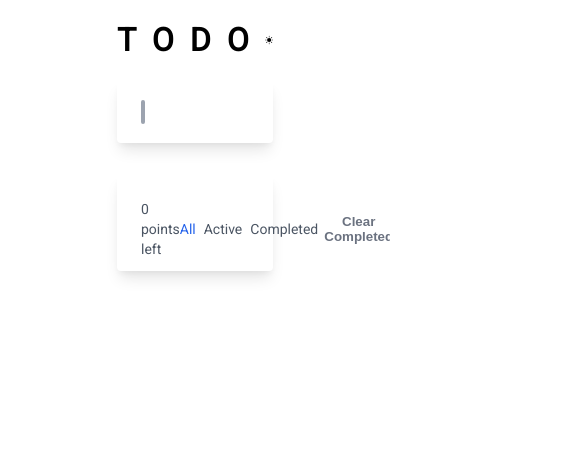
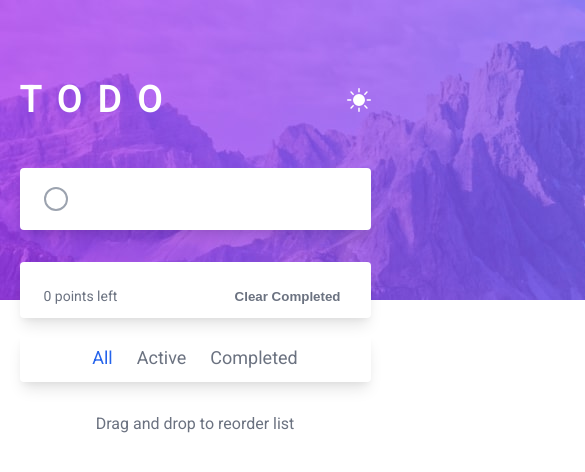
Before and after one commit to Untlsn/fancy-todo-app, a React (Vite) app: page / in a window 390 px wide. Shown: the top 472 px of the page, 585 px wide, since content can reach past the window. Built offline with nearby package versions, Linux system fonts and the light colour scheme.

Commit message:
Add responsive

```diff
--- a/src/assets/style/global.css
+++ b/src/assets/style/global.css
@@ -14,3 +14,20 @@ body {
 a {
   @apply text-current no-underline
 }
+
+.hover-visible-svg__root .hover-visible-svg__svg {
+  visibility: hidden;
+}
+
+.hover-visible-svg__root:hover .hover-visible-svg__svg {
+  visibility: visible;
+}
+
+
+
+@media (max-width: 640px) {
+  .bottom-menu-center-buttons {
+    @apply gap-6 absolute right-0 left-0 mx-auto -bottom-16
+    text-lg justify-center items-center w-[90vw] h-12 dark:bg-gray-800 shadow-lg rounded
+  }
+}
--- a/src/components/App.tsx
+++ b/src/components/App.tsx
@@ -5,10 +5,13 @@ import Title from '~/components/organisms/Title';
 
 const App = () => {
   return (
-    <div className='flex flex-col items-center h-screen dark:bg-gray-900'>
-      <div className='w-[40vw]'>
+    <div className='flex flex-col items-center h-screen text-gray-500'>
+      <div className='w-[90vw] md:w-[65vw] lg:w-[40vw]'>
         <Title />
         <List />
+        <div className='text-center mt-24 md:mt-8'>
+          Drag and drop to reorder list
+        </div>
       </div>
     </div>
   );
--- a/src/components/molecules/BottomMenu/index.tsx
+++ b/src/components/molecules/BottomMenu/index.tsx
@@ -9,11 +9,13 @@ interface BottomMenu {
 
 const BottomMenu = ({ leftPoints, onClear, filter, setFilter }: BottomMenu) => {
   return (
-    <div className='flex justify-between items-center text-sm px-6 pb-3 text-gray-600'>
+    <div className='flex justify-between items-center text-sm px-6 pb-3 relative'>
       <span>
         {leftPoints} points left
       </span>
-      <div className='flex gap-2'>
+      <div className='flex sm:gap-2
+        bottom-menu-center-buttons
+        '>
         {
           ['All', 'Active', 'Completed'].map(
             (text, i) => (
@@ -25,7 +27,7 @@ const BottomMenu = ({ leftPoints, onClear, filter, setFilter }: BottomMenu) => {
         }
       </div>
       <button
-        className='border-none bg-transparent text-gray-500 font-bold cursor-pointer'
+        className='border-none bg-transparent font-bold cursor-pointer text-current'
         onClick={onClear}
       >
         Clear Completed
--- a/src/components/molecules/CheckPoint/index.tsx
+++ b/src/components/molecules/CheckPoint/index.tsx
@@ -1,6 +1,5 @@
 import React from 'react';
 import CircleBox from '~/components/atoms/CircleBox';
-import './style.css';
 
 interface PointProps {
   check: boolean,
@@ -14,7 +13,7 @@ const CheckPoint = ({ text, check, onCircleClick, onXClick }: PointProps) => {
     <div className='flex items-center justify-between gap-4 py-2 hover-visible-svg__root
       border-solid border-0 border-b-[1px] border-gray-200 dark:border-gray-700 px-6'>
       <CircleBox check={check} onClick={onCircleClick} />
-      <p className='flex-1 text-gray-800 dark:text-white'>{text}</p>
+      <p className={`flex-1 ${check ? 'line-through text-gray-400' : 'text-gray-800 dark:text-white'}`}>{text}</p>
       <svg
         xmlns="http://www.w3.org/2000/svg"
         fill="currentColor"
--- a/src/components/molecules/CheckPoint/style.css
+++ /dev/null
@@ -1,7 +0,0 @@
-.hover-visible-svg__root .hover-visible-svg__svg {
-  visibility: hidden;
-}
-
-.hover-visible-svg__root:hover .hover-visible-svg__svg {
-  visibility: visible;
-}
--- a/src/components/organisms/List/index.tsx
+++ b/src/components/organisms/List/index.tsx
@@ -28,7 +28,7 @@ const List = () => {
   return (
     <div>
       <Input onCommit={point => setPoints(old => [...old, createPoint(point)])} />
-      <div className='bg-white dark:bg-gray-800 dark:text-white shadow-lg mt-8 rounded'>
+      <div className='bg-white dark:bg-gray-800 shadow-lg mt-8 rounded'>
         <DragDropContext onDragEnd={changePointsDirection}>
           <Droppable droppableId='points'>
             {provided => (
--- a/src/components/organisms/Title/index.tsx
+++ b/src/components/organisms/Title/index.tsx
@@ -1,4 +1,6 @@
 import React, { useEffect, useState } from 'react';
+import bgDD from '~/assets/images/bg-desktop-dark.jpg';
+import bgDL from '~/assets/images/bg-desktop-light.jpg';
 
 const setTheme = (darkMode: boolean) => {
   const lists = document.querySelector('body')!.classList;
@@ -11,8 +13,12 @@ const Title = () => {
   useEffect(() => setTheme(darkMode), [darkMode]);
 
   return (
-    <div className='flex items-center justify-between dark:text-white'>
-      <h1 className='tracking-[1rem]'>TODO</h1>
+    <>
+      <div className='absolute top-0 left-0 z-[-1] h-screen w-screen dark:bg-gray-900'>
+        <img src={darkMode ? bgDD : bgDL} alt="" className='absolute top-0 left-0 z-[-1]'/>
+      </div>
+      <div className='flex items-center justify-between text-white mt-14 mb-6'>
+        <h1 className='tracking-[1rem] text-4xl'>TODO</h1>
         <svg
           onClick={() => setDarkMode(old => !old)}
           xmlns="http://www.w3.org/2000/svg"
@@ -23,6 +29,7 @@ const Title = () => {
           <path d="M8 12a4 4 0 1 0 0-8 4 4 0 0 0 0 8zM8 0a.5.5 0 0 1 .5.5v2a.5.5 0 0 1-1 0v-2A.5.5 0 0 1 8 0zm0 13a.5.5 0 0 1 .5.5v2a.5.5 0 0 1-1 0v-2A.5.5 0 0 1 8 13zm8-5a.5.5 0 0 1-.5.5h-2a.5.5 0 0 1 0-1h2a.5.5 0 0 1 .5.5zM3 8a.5.5 0 0 1-.5.5h-2a.5.5 0 0 1 0-1h2A.5.5 0 0 1 3 8zm10.657-5.657a.5.5 0 0 1 0 .707l-1.414 1.415a.5.5 0 1 1-.707-.708l1.414-1.414a.5.5 0 0 1 .707 0zm-9.193 9.193a.5.5 0 0 1 0 .707L3.05 13.657a.5.5 0 0 1-.707-.707l1.414-1.414a.5.5 0 0 1 .707 0zm9.193 2.121a.5.5 0 0 1-.707 0l-1.414-1.414a.5.5 0 0 1 .707-.707l1.414 1.414a.5.5 0 0 1 0 .707zM4.464 4.465a.5.5 0 0 1-.707 0L2.343 3.05a.5.5 0 1 1 .707-.707l1.414 1.414a.5.5 0 0 1 0 .708z"/>
         </svg>
       </div>
+    </>
   );
 };
 
```
Also changed, not shown: src/assets/images/bg-desktop-dark.jpg (added), src/assets/images/bg-desktop-light.jpg (added). Lines whose indentation alone changed are shown as unchanged.
